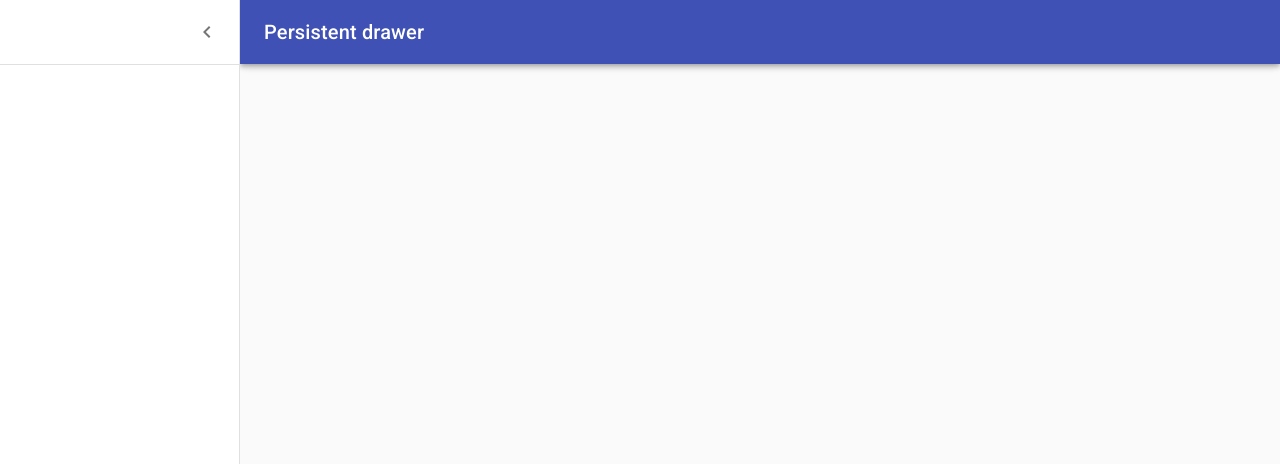
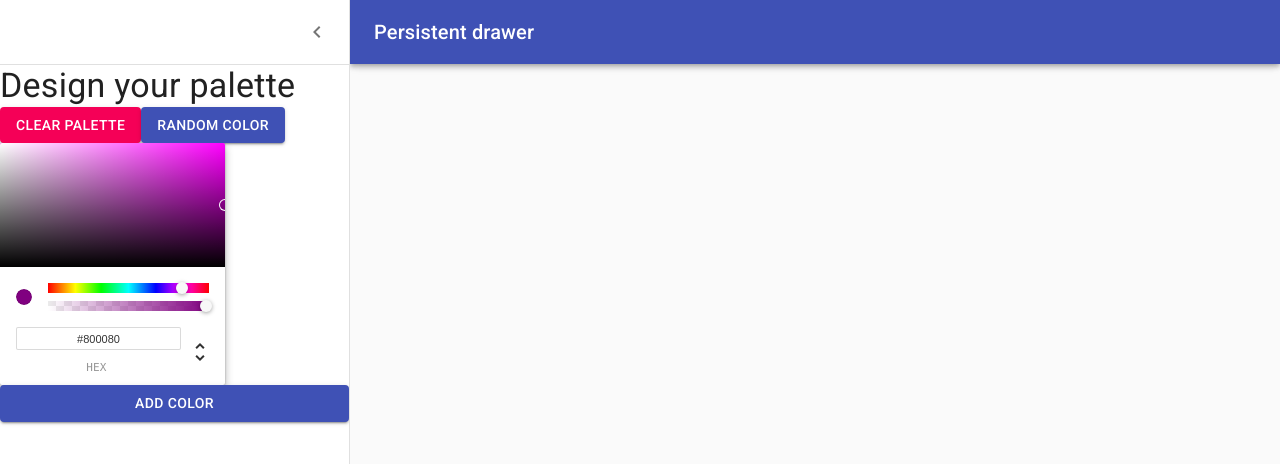
Before and after one commit to dvlprdave/Color-Burst, a React (Create React App) app: page /palette/new in a window 1280 px wide. Both pictures are taken after a click on the button "open drawer". Shown: the top 464 px of the page. Built offline with nearby package versions, Linux system fonts and the light colour scheme.

Commit message:
Added color picker and drawer

```diff
--- a/package.json
+++ b/package.json
@@ -8,6 +8,7 @@
     "@material-ui/icons": "^4.2.1",
     "chroma-js": "^2.0.4",
     "react": "^16.8.6",
+    "react-color": "^2.17.3",
     "react-copy-to-clipboard": "^5.0.1",
     "react-dom": "^16.8.6",
     "react-router-dom": "^5.0.1",
--- a/src/components/NewPaletteForm.js
+++ b/src/components/NewPaletteForm.js
@@ -10,9 +10,12 @@
 import IconButton from '@material-ui/core/IconButton';
 import MenuIcon from '@material-ui/icons/Menu';
 import ChevronLeftIcon from '@material-ui/icons/ChevronLeft';
+import Button from '@material-ui/core/button'
+// color picker
+import { ChromePicker } from 'react-color'
 
 
-const drawerWidth = 240;
+const drawerWidth = 350;
 
 const useStyles = makeStyles(theme => ({
   root: {
@@ -121,6 +124,19 @@
           </IconButton>
         </div>
         <Divider />
+        <Typography variant='h4'>Design your palette</Typography>
+        <div>
+          <Button
+            variant='contained'
+            color='secondary'
+          >Clear Palette</Button>
+          <Button
+            variant='contained'
+            color='primary'
+          >Random Color</Button>
+        </div>
+        <ChromePicker color='purple' />
+        <Button variant='contained' color='primary'>Add Color</Button>
       </Drawer>
       <main
         className={clsx(classes.content, {
```
Also changed, not shown: 1 other file (tests, documents, lock files or other folders).
